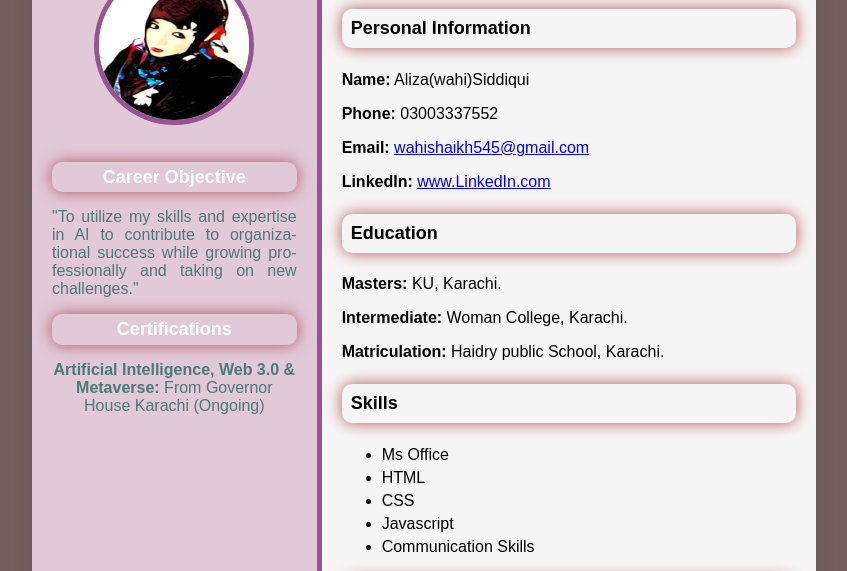
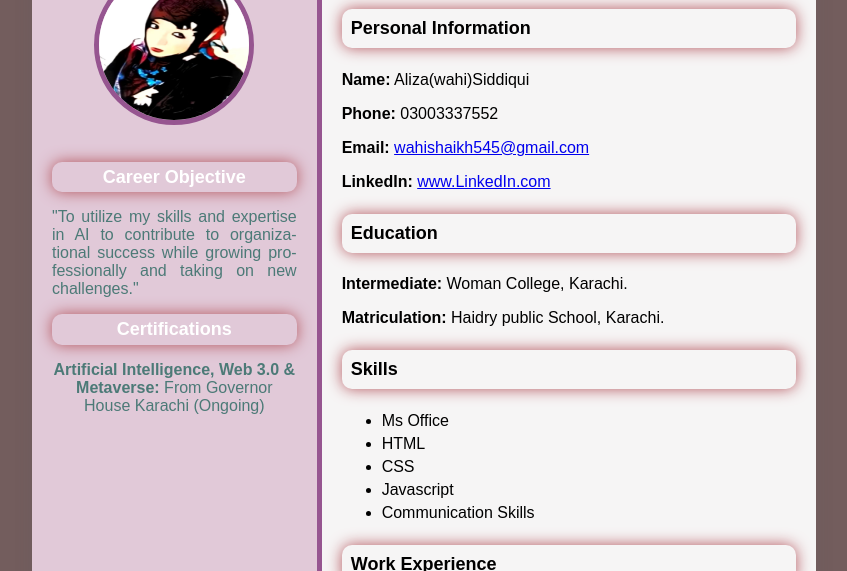
Before and after one commit to WA-code-Github-Account/hackathon-milestones1-2, a plain HTML site: page milestone1-2/index.html in a window 1280 px wide. Shown: the part 229-800 px from the top of the page, without its empty margins (216-1063 px from the left). Drawn offline with Linux system fonts and the light colour scheme.

Commit message:
Update index.html

```diff
--- a/milestone1-2/index.html
+++ b/milestone1-2/index.html
@@ -39,7 +39,6 @@
              <!-- Education Section -->
               <section id="education">
                 <h3>Education</h3>
-                <p><b>Masters:</b> KU, Karachi.</p>
                 <p><b>Intermediate:</b> Woman College, Karachi.</p>
                 <p><b>Matriculation:</b> Haidry public School, Karachi.</p>
               </section>
```
